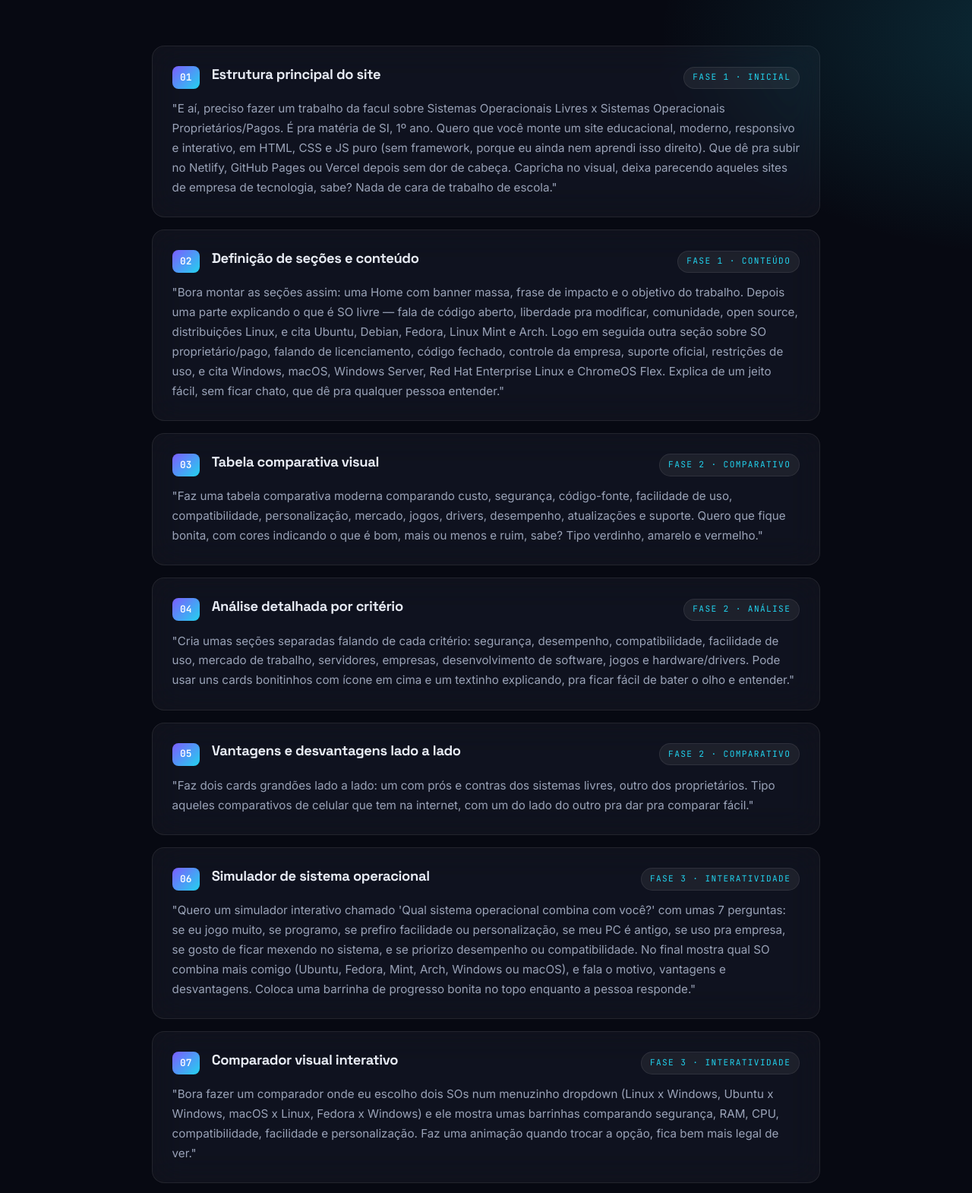
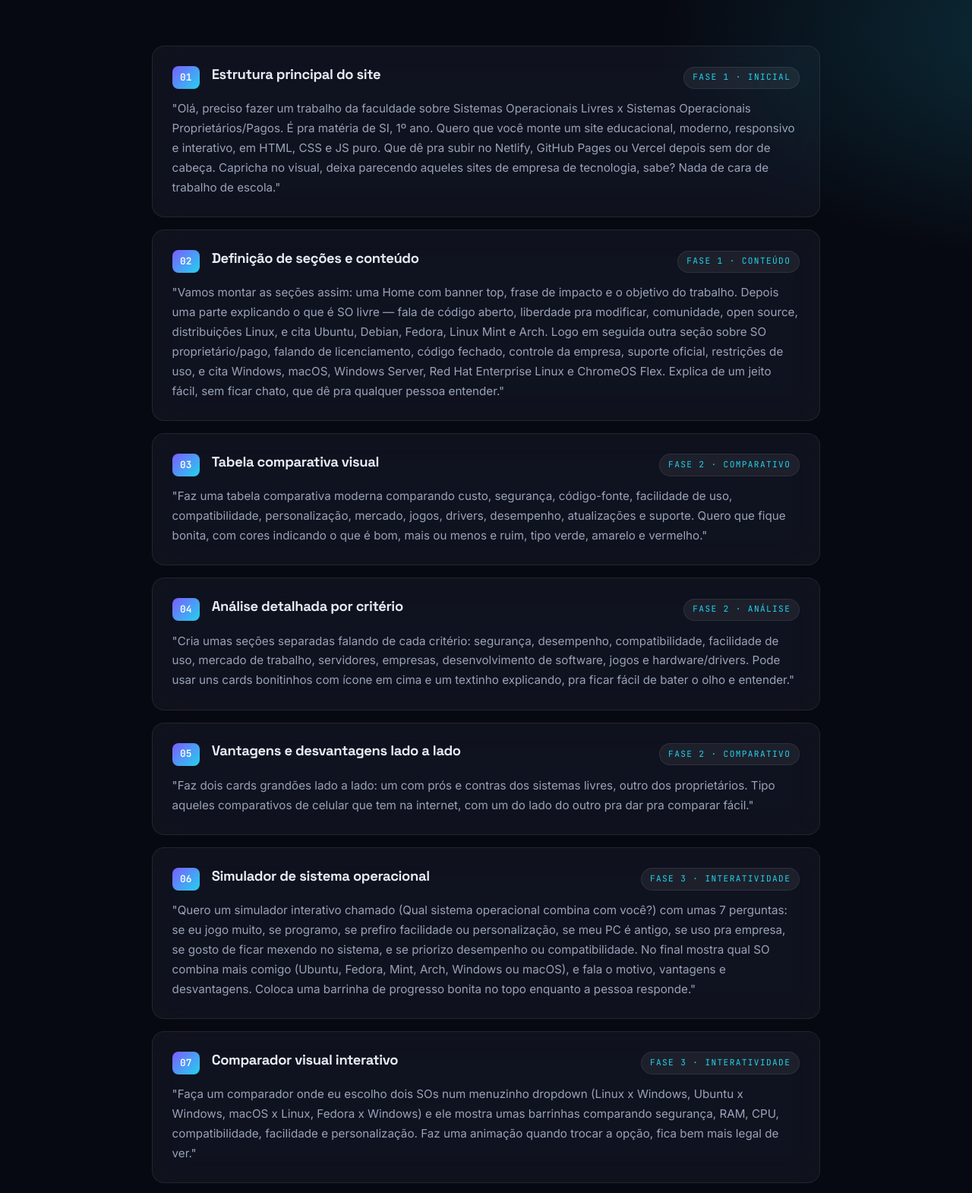
Before and after one commit to kioshineto21/Trabalho-SO, a plain HTML site: page prompts.html in a window 1280 px wide. Shown: the part 340-1910 px from the top of the page at 76% size. Drawn offline with Linux system fonts and the light colour scheme.

Commit message:
Refine text for clarity and modernity in prompts

```diff
--- a/prompts.html
+++ b/prompts.html
@@ -37,17 +37,17 @@
 
     <article class="card glass reveal">
       <div class="p-head"><span class="p-num">01</span><h3>Estrutura principal do site</h3><span class="p-tag">Fase 1 · Inicial</span></div>
-      <p>"E aí, preciso fazer um trabalho da facul sobre Sistemas Operacionais Livres x Sistemas Operacionais Proprietários/Pagos. É pra matéria de SI, 1º ano. Quero que você monte um site educacional, moderno, responsivo e interativo, em HTML, CSS e JS puro (sem framework, porque eu ainda nem aprendi isso direito). Que dê pra subir no Netlify, GitHub Pages ou Vercel depois sem dor de cabeça. Capricha no visual, deixa parecendo aqueles sites de empresa de tecnologia, sabe? Nada de cara de trabalho de escola."</p>
+      <p>"Olá, preciso fazer um trabalho da faculdade sobre Sistemas Operacionais Livres x Sistemas Operacionais Proprietários/Pagos. É pra matéria de SI, 1º ano. Quero que você monte um site educacional, moderno, responsivo e interativo, em HTML, CSS e JS puro. Que dê pra subir no Netlify, GitHub Pages ou Vercel depois sem dor de cabeça. Capricha no visual, deixa parecendo aqueles sites de empresa de tecnologia, sabe? Nada de cara de trabalho de escola."</p>
     </article>
 
     <article class="card glass reveal">
       <div class="p-head"><span class="p-num">02</span><h3>Definição de seções e conteúdo</h3><span class="p-tag">Fase 1 · Conteúdo</span></div>
-      <p>"Bora montar as seções assim: uma Home com banner massa, frase de impacto e o objetivo do trabalho. Depois uma parte explicando o que é SO livre — fala de código aberto, liberdade pra modificar, comunidade, open source, distribuições Linux, e cita Ubuntu, Debian, Fedora, Linux Mint e Arch. Logo em seguida outra seção sobre SO proprietário/pago, falando de licenciamento, código fechado, controle da empresa, suporte oficial, restrições de uso, e cita Windows, macOS, Windows Server, Red Hat Enterprise Linux e ChromeOS Flex. Explica de um jeito fácil, sem ficar chato, que dê pra qualquer pessoa entender."</p>
+      <p>"Vamos montar as seções assim: uma Home com banner top, frase de impacto e o objetivo do trabalho. Depois uma parte explicando o que é SO livre — fala de código aberto, liberdade pra modificar, comunidade, open source, distribuições Linux, e cita Ubuntu, Debian, Fedora, Linux Mint e Arch. Logo em seguida outra seção sobre SO proprietário/pago, falando de licenciamento, código fechado, controle da empresa, suporte oficial, restrições de uso, e cita Windows, macOS, Windows Server, Red Hat Enterprise Linux e ChromeOS Flex. Explica de um jeito fácil, sem ficar chato, que dê pra qualquer pessoa entender."</p>
     </article>
 
     <article class="card glass reveal">
       <div class="p-head"><span class="p-num">03</span><h3>Tabela comparativa visual</h3><span class="p-tag">Fase 2 · Comparativo</span></div>
-      <p>"Faz uma tabela comparativa moderna comparando custo, segurança, código-fonte, facilidade de uso, compatibilidade, personalização, mercado, jogos, drivers, desempenho, atualizações e suporte. Quero que fique bonita, com cores indicando o que é bom, mais ou menos e ruim, sabe? Tipo verdinho, amarelo e vermelho."</p>
+      <p>"Faz uma tabela comparativa moderna comparando custo, segurança, código-fonte, facilidade de uso, compatibilidade, personalização, mercado, jogos, drivers, desempenho, atualizações e suporte. Quero que fique bonita, com cores indicando o que é bom, mais ou menos e ruim, tipo verde, amarelo e vermelho."</p>
     </article>
 
     <article class="card glass reveal">
@@ -62,12 +62,12 @@
 
     <article class="card glass reveal">
       <div class="p-head"><span class="p-num">06</span><h3>Simulador de sistema operacional</h3><span class="p-tag">Fase 3 · Interatividade</span></div>
-      <p>"Quero um simulador interativo chamado 'Qual sistema operacional combina com você?' com umas 7 perguntas: se eu jogo muito, se programo, se prefiro facilidade ou personalização, se meu PC é antigo, se uso pra empresa, se gosto de ficar mexendo no sistema, e se priorizo desempenho ou compatibilidade. No final mostra qual SO combina mais comigo (Ubuntu, Fedora, Mint, Arch, Windows ou macOS), e fala o motivo, vantagens e desvantagens. Coloca uma barrinha de progresso bonita no topo enquanto a pessoa responde."</p>
+      <p>"Quero um simulador interativo chamado (Qual sistema operacional combina com você?) com umas 7 perguntas: se eu jogo muito, se programo, se prefiro facilidade ou personalização, se meu PC é antigo, se uso pra empresa, se gosto de ficar mexendo no sistema, e se priorizo desempenho ou compatibilidade. No final mostra qual SO combina mais comigo (Ubuntu, Fedora, Mint, Arch, Windows ou macOS), e fala o motivo, vantagens e desvantagens. Coloca uma barrinha de progresso bonita no topo enquanto a pessoa responde."</p>
     </article>
 
     <article class="card glass reveal">
       <div class="p-head"><span class="p-num">07</span><h3>Comparador visual interativo</h3><span class="p-tag">Fase 3 · Interatividade</span></div>
-      <p>"Bora fazer um comparador onde eu escolho dois SOs num menuzinho dropdown (Linux x Windows, Ubuntu x Windows, macOS x Linux, Fedora x Windows) e ele mostra umas barrinhas comparando segurança, RAM, CPU, compatibilidade, facilidade e personalização. Faz uma animação quando trocar a opção, fica bem mais legal de ver."</p>
+      <p>"Faça um comparador onde eu escolho dois SOs num menuzinho dropdown (Linux x Windows, Ubuntu x Windows, macOS x Linux, Fedora x Windows) e ele mostra umas barrinhas comparando segurança, RAM, CPU, compatibilidade, facilidade e personalização. Faz uma animação quando trocar a opção, fica bem mais legal de ver."</p>
     </article>
 
     <article class="card glass reveal">
@@ -82,7 +82,7 @@
 
     <article class="card glass reveal">
       <div class="p-head"><span class="p-num">10</span><h3>Linha do tempo histórica</h3><span class="p-tag">Fase 4 · História</span></div>
-      <p>"Faz uma timeline (linha do tempo) animada mostrando UNIX em 1969, MS-DOS, Mac OS, Windows 1.0, Linux em 1991, Debian, Mac OS X, Ubuntu, Windows 10, Apple Silicon e o Steam Deck. Deixa estilo dashboard moderno, com uns cards explicando cada época pra ficar mais didático e parecer aulinha mesmo."</p>
+      <p>"Faz uma timeline (linha do tempo) animada mostrando UNIX em 1969, MS-DOS, Mac OS, Windows 1.0, Linux em 1991, Debian, Mac OS X, Ubuntu, Windows 10, Apple Silicon e o Steam Deck. Deixa estilo dashboard moderno, com uns cards explicando cada época pra ficar mais didático e parecer uma aula mesmo."</p>
     </article>
 
     <article class="card glass reveal">
@@ -102,7 +102,7 @@
 
     <article class="card glass reveal">
       <div class="p-head"><span class="p-num">14</span><h3>Página de documentação dos prompts</h3><span class="p-tag">Fase 6 · Documentação</span></div>
-      <p>"Cria essa página aqui mesmo — uma página separada listando todos os prompts que eu usei pra montar o site, do jeito que eu falei mesmo, sem deixar formal demais, pra mostrar como foi a conversa com a IA passo a passo. O professor pediu isso, é obrigatório pra entregar."</p>
+      <p>"Cria essa página aqui mesmo — uma página separada listando todos os prompts que eu usei pra montar o site, do jeito que eu falei mesmo, pra mostrar como foi a conversa com a IA passo a passo. O professor pediu isso, é obrigatório pra entregar."</p>
     </article>
 
     <article class="card glass reveal">
```
